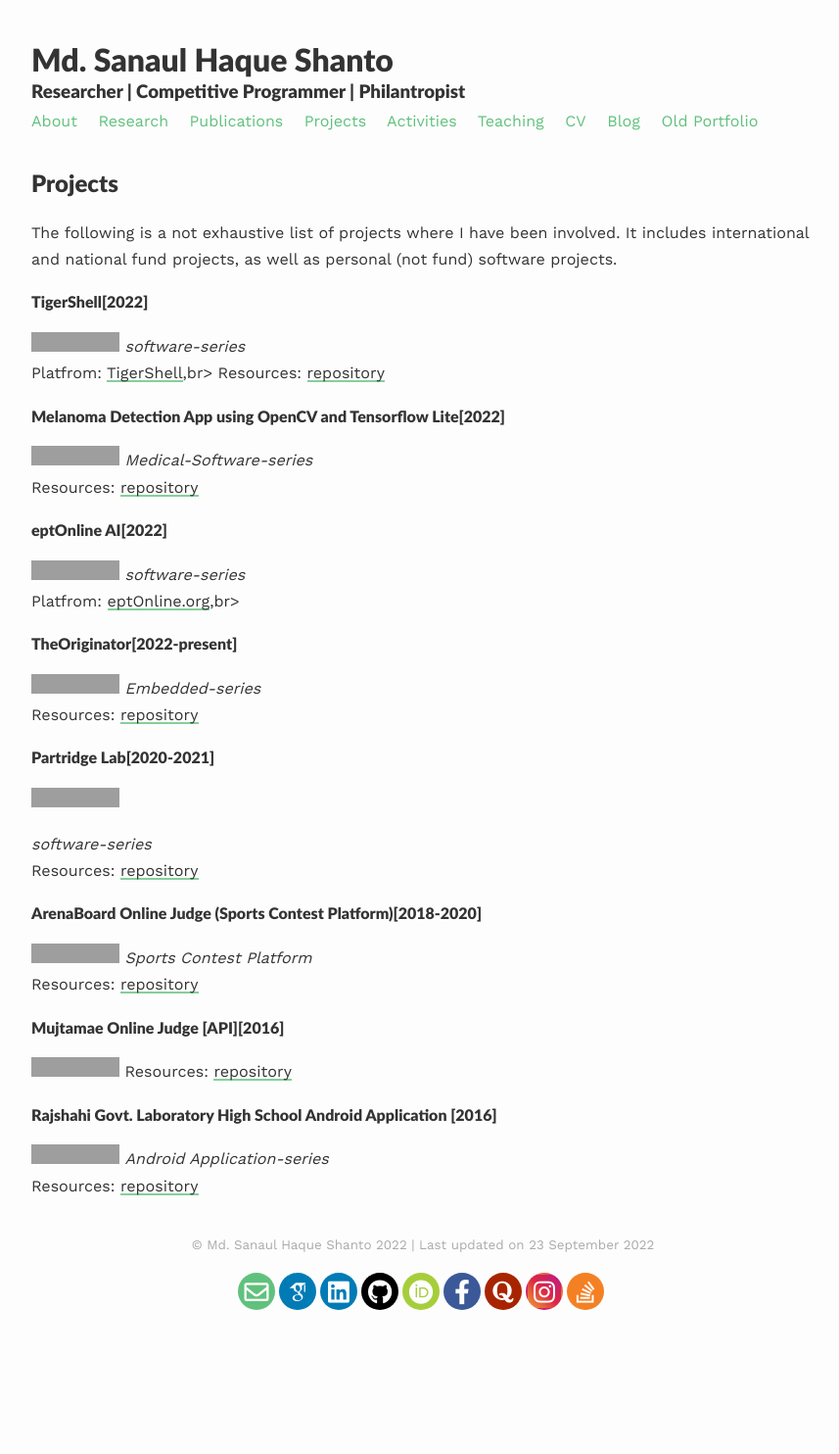
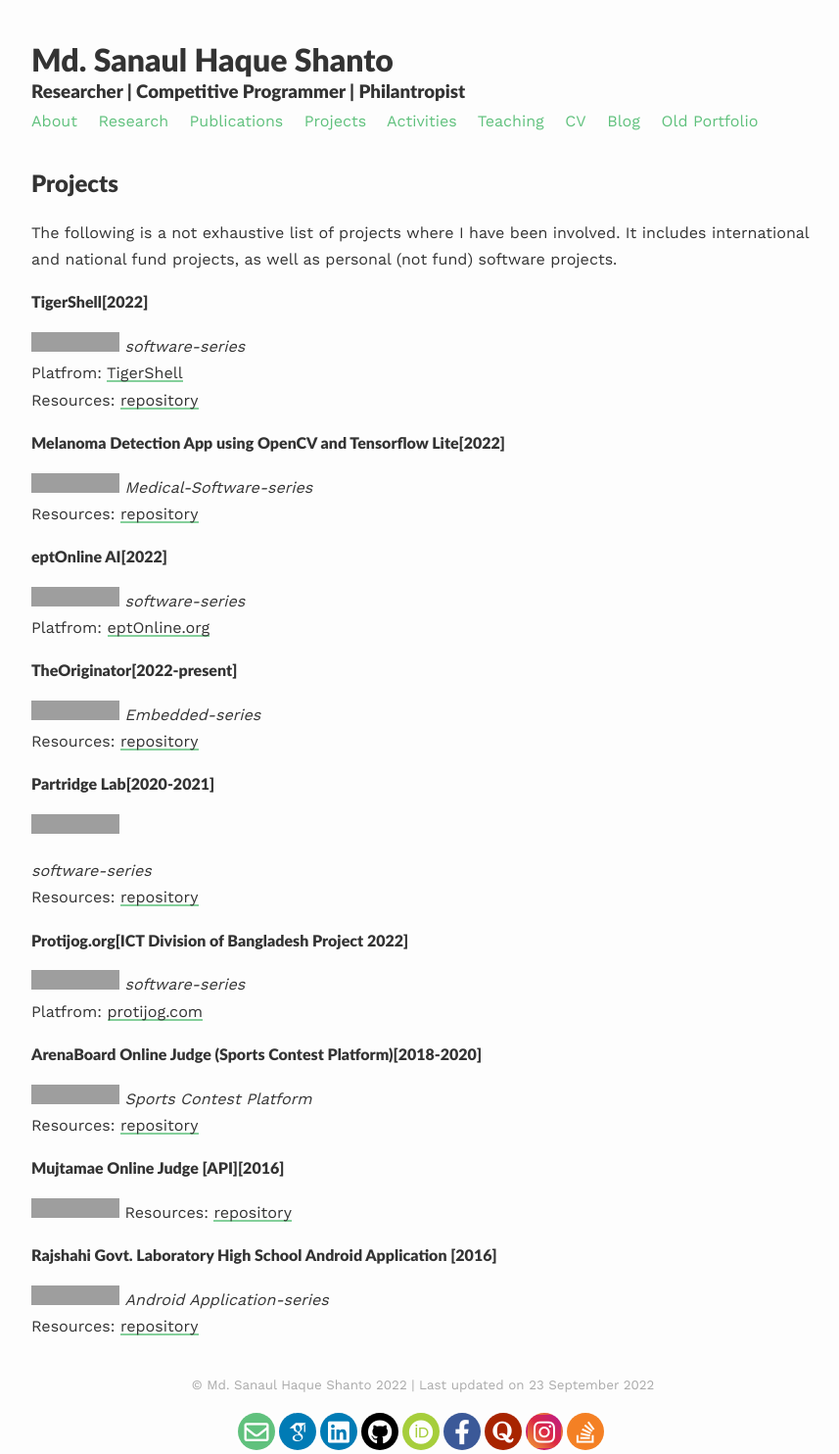
Before and after one commit to Md-Sanaul-Haque-Shanto/md-sanaul-haque-shanto.github.io, a Jekyll site: the page built from _pages/projects.md, in a window 1280 px wide. Shown: the whole page at 98% size, without its empty margins (208-1065 px from the left). Built offline with Jekyll 4.4.1, drawn with Linux system fonts in a browser that asks for light colours; nearby versions of some CDN libraries; some web fonts are replaced; before the commit the page ends 1341 px from its top, so only the background shows below that; grey boxes are pictures that could not be loaded.

Commit message:
Update projects.md

```diff
--- a/_pages/projects.md
+++ b/_pages/projects.md
@@ -11,7 +11,7 @@ The following is a not exhaustive list of projects where I have been involved. I
 #### TigerShell[2022]
 <img src="https://img.shields.io/badge/project-software-green">
 *software-series* <br>
-Platfrom: <a href="https://tigershell.art/">TigerShell</a>,br>
+Platfrom: <a href="https://tigershell.art/">TigerShell</a><br>
 Resources: <a href="https://github.com/md-sanaul-haque-shanto/TigerShell">repository</a>
 
 #### Melanoma Detection App using OpenCV and Tensorflow Lite[2022]
@@ -22,7 +22,7 @@ Resources: <a href="https://github.com/Md-Sanaul-Haque-Shanto/Melanoma-Detection
 #### eptOnline AI[2022]
 <img src="https://img.shields.io/badge/project-software-green">
 *software-series* <br>
-Platfrom: <a href="https://eptonline.org">eptOnline.org</a>,br>
+Platfrom: <a href="https://eptonline.org">eptOnline.org</a><br>
 
 
 #### TheOriginator[2022-present]
@@ -35,6 +35,11 @@ Resources: <a href="https://theoriginator.org">repository</a>
 
 *software-series* <br>
 Resources: <a href="https://partridgelab.github.io">repository</a>
+
+#### Protijog.org[ICT Division of Bangladesh Project 2022]
+<img src="https://img.shields.io/badge/project-software-green">
+*software-series* <br>
+Platfrom: <a href="https://protijog.com">protijog.com</a><br>
 
 #### ArenaBoard Online Judge (Sports Contest Platform)[2018-2020]
 <img src="https://img.shields.io/badge/project-software-green">
```
